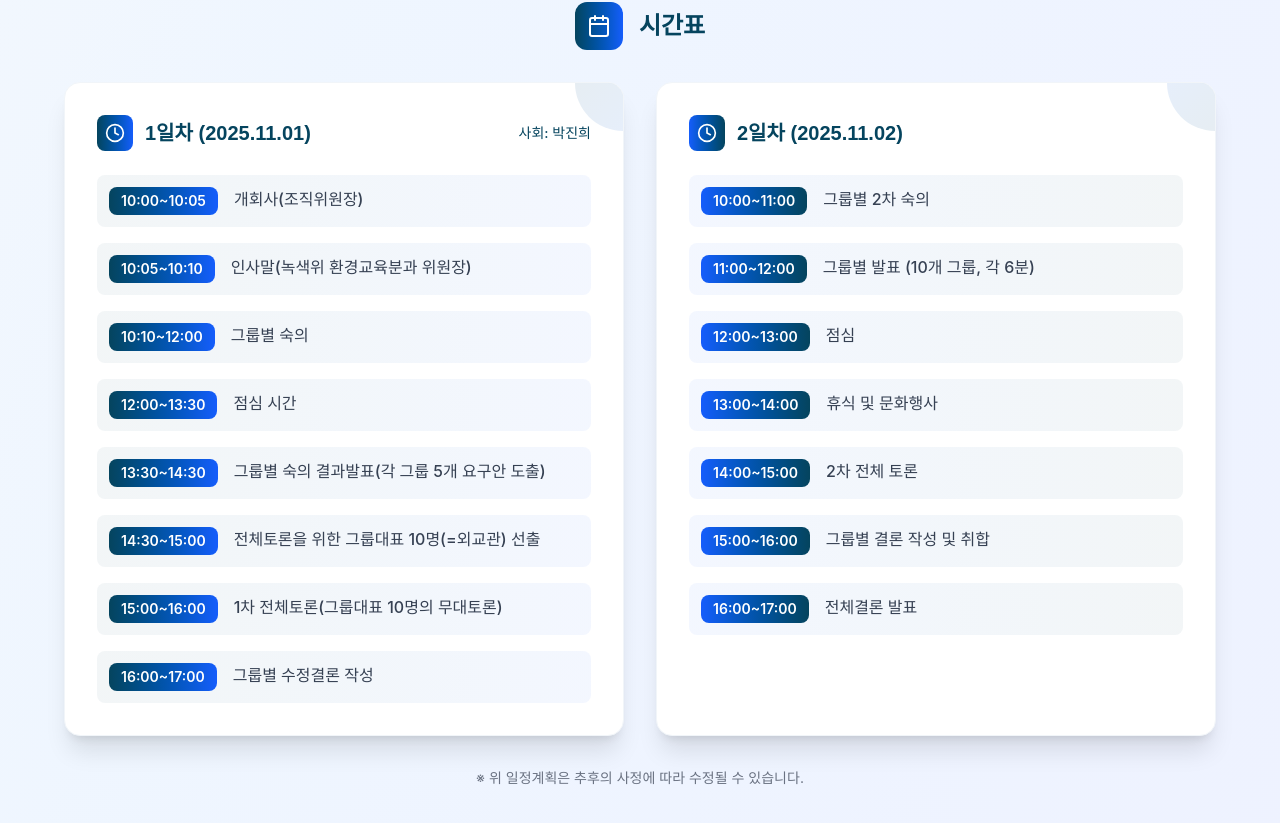
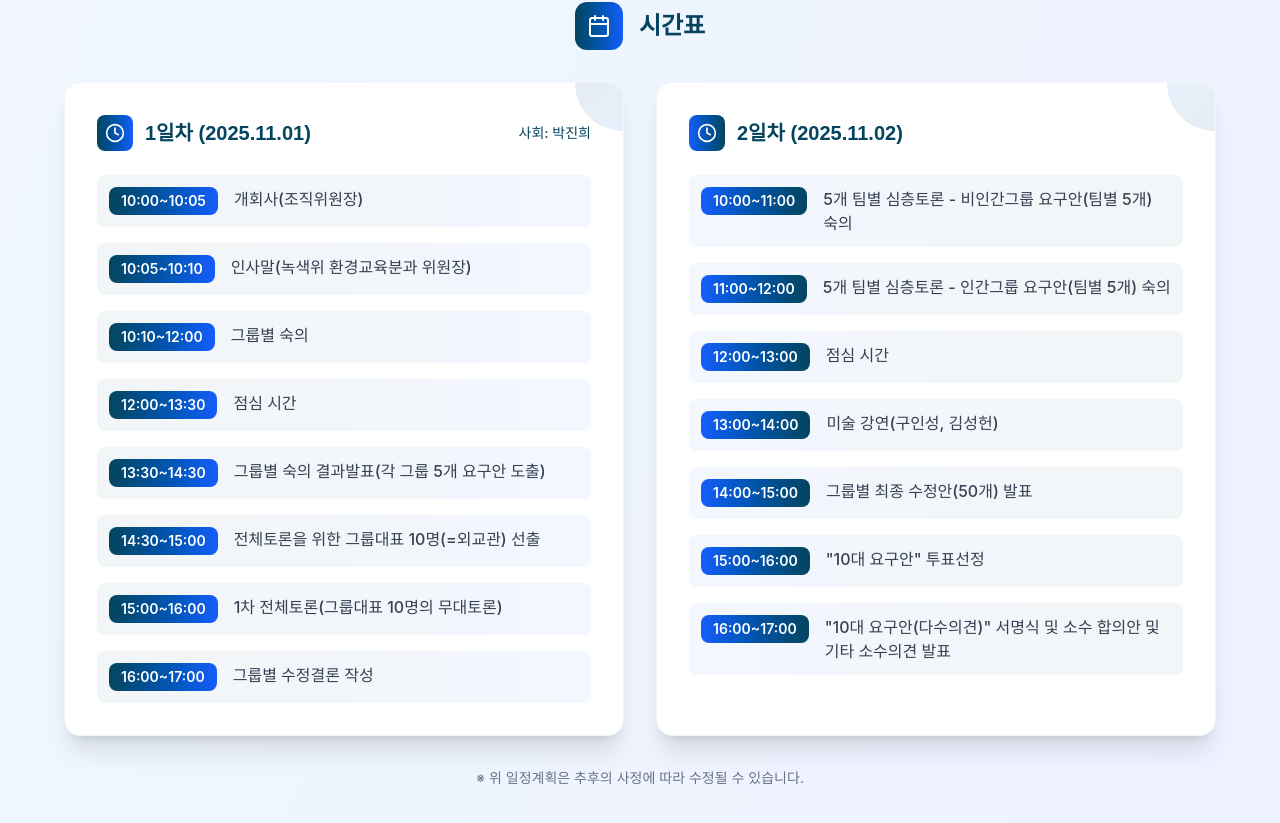
Before and after one commit to shin-minhyuk/samul.parliament, a Next.js app: page /info in a window 1280 px wide. Shown: the part 2529-3352 px from the top of the page. Built offline with nearby package versions, Linux system fonts and the light colour scheme; a web font is replaced by a local one.

Commit message:
[feat] 본회의 일정변경

```diff
--- a/src/app/info/page.tsx
+++ b/src/app/info/page.tsx
@@ -377,19 +377,34 @@ export default function InfoPage() {
                     </div>
                     <div className="space-y-4">
                       {[
-                        { time: "10:00~11:00", activity: "그룹별 2차 숙의" },
+                        {
+                          time: "10:00~11:00",
+                          activity:
+                            "5개 팀별 심층토론 - 비인간그룹 요구안(팀별 5개) 숙의",
+                        },
                         {
                           time: "11:00~12:00",
-                          activity: "그룹별 발표 (10개 그룹, 각 6분)",
+                          activity:
+                            "5개 팀별 심층토론 - 인간그룹 요구안(팀별 5개) 숙의",
                         },
-                        { time: "12:00~13:00", activity: "점심" },
-                        { time: "13:00~14:00", activity: "휴식 및 문화행사" },
-                        { time: "14:00~15:00", activity: "2차 전체 토론" },
+                        { time: "12:00~13:00", activity: "점심 시간" },
+                        {
+                          time: "13:00~14:00",
+                          activity: "미술 강연(구인성, 김성헌)",
+                        },
+                        {
+                          time: "14:00~15:00",
+                          activity: "그룹별 최종 수정안(50개) 발표",
+                        },
                         {
                           time: "15:00~16:00",
-                          activity: "그룹별 결론 작성 및 취합",
+                          activity: '"10대 요구안" 투표선정',
                         },
-                        { time: "16:00~17:00", activity: "전체결론 발표" },
+                        {
+                          time: "16:00~17:00",
+                          activity:
+                            '"10대 요구안(다수의견)" 서명식 및 소수 합의안 및 기타 소수의견 발표',
+                        },
                       ].map((item, index) => (
                         <div
                           key={index}
```
Also changed, not shown: 1 other file (tests, documents, lock files or other folders).
